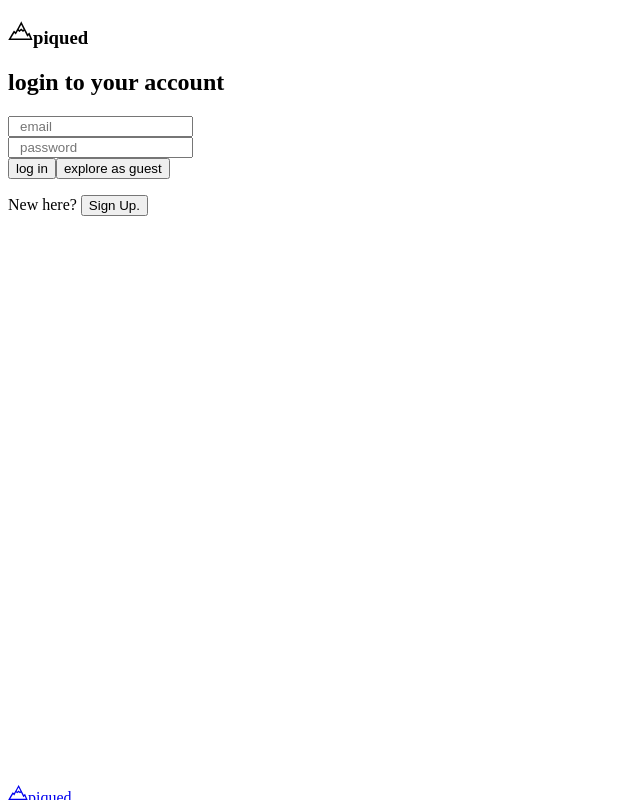
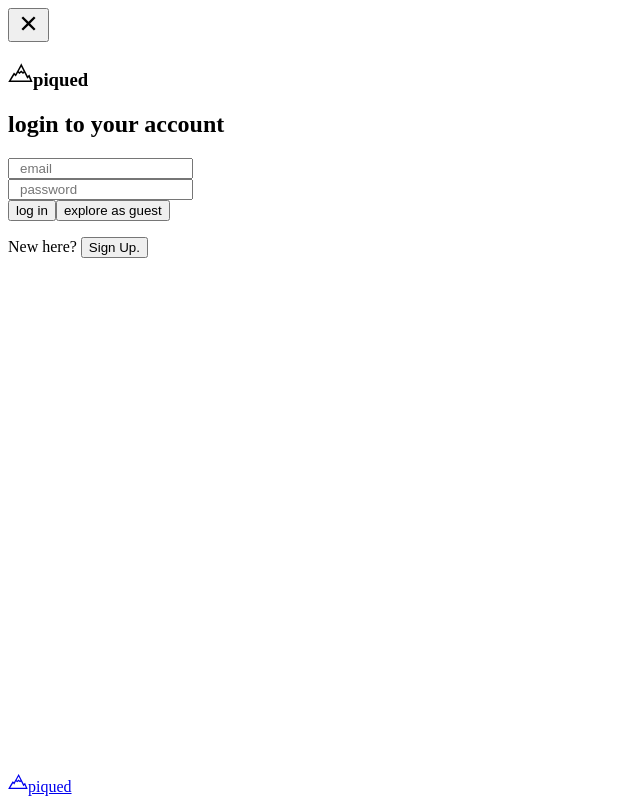
Before and after one commit to najeesimmons/piqued-fe, a Next.js app: page /profile in a window 1280 px wide. Both pictures are taken after a click on the button "log in". Shown: the top 800 px of the page, without its empty margins (0-640 px from the left). Built offline with nearby package versions, Linux system fonts and the light colour scheme; no server answers.

Commit message:
added button to components

```diff
--- a/src/components/Views/Auth/Login.js
+++ b/src/components/Views/Auth/Login.js
@@ -1,4 +1,5 @@
 import Section from "@/components/Section/Section";
+import { IoCloseSharp } from "react-icons/io5";
 import { LiaMountainSolid } from "react-icons/lia";
 import { supabase } from "../../../../lib/supabase/supabase";
 import { useAuth } from "@/context/AuthContext";
@@ -58,7 +59,24 @@ export default function Login({
         className="flex h-screen items-center justify-center overflow-y-auto"
         style={{ height: "calc(100vh - 35.99px)" }}
       >
-        <div className="flex flex-col bg-gray-200 p-6 md:w-1/2 w-3/4 text-black">
+        <div className="flex flex-col bg-gray-200 p-6 md:w-1/2 w-3/4 text-black relative">
+          <button
+            onClick={() => {
+              setIsShowAuthCta(false);
+              setDisableComment?.(false);
+              const { redirect, ...rest } = router.query;
+              const newQuery = new URLSearchParams(rest).toString();
+              const newUrl = `${router.pathname}${
+                newQuery ? `?${newQuery}` : ""
+              }`;
+
+              router.replace(newUrl, undefined, { shallow: true });
+            }}
+            className="absolute top-2 left-2 text-3xl z-[10000]"
+            aria-label="Close Modal"
+          >
+            <IoCloseSharp color="black" size={25} />
+          </button>
           <h1 className="font-bold text-center text-2xl flex items-center justify-center gap-2">
             <LiaMountainSolid size={25} />
             piqued
--- a/src/components/Views/Auth/Signup.js
+++ b/src/components/Views/Auth/Signup.js
@@ -1,4 +1,5 @@
 import Section from "@/components/Section/Section";
+import { IoCloseSharp } from "react-icons/io5";
 import { LiaMountainSolid } from "react-icons/lia";
 import { supabase } from "../../../../lib/supabase/supabase";
 import { useRouter } from "next/router";
@@ -67,7 +68,24 @@ export default function Signup({ setAuthMode, setIsShowAuthCta }) {
         className="flex h-screen items-center justify-center overflow-y-auto"
         style={{ height: "calc(100vh - 35.99px)" }}
       >
-        <div className="flex flex-col bg-gray-200 p-6 md:w-1/2 w-3/4 text-black">
+        <div className="flex flex-col bg-gray-200 p-6 md:w-1/2 w-3/4 text-black relative">
+          <button
+            onClick={() => {
+              setIsShowAuthCta(false);
+              setDisableComment?.(false);
+              const { redirect, ...rest } = router.query;
+              const newQuery = new URLSearchParams(rest).toString();
+              const newUrl = `${router.pathname}${
+                newQuery ? `?${newQuery}` : ""
+              }`;
+
+              router.replace(newUrl, undefined, { shallow: true });
+            }}
+            className="absolute top-2 left-2 text-3xl z-[10000]"
+            aria-label="Close Modal"
+          >
+            <IoCloseSharp color="black" size={25} />
+          </button>
           <h1 className="font-bold text-center text-2xl flex items-center justify-center gap-2">
             <LiaMountainSolid size={25} />
             piqued
```
